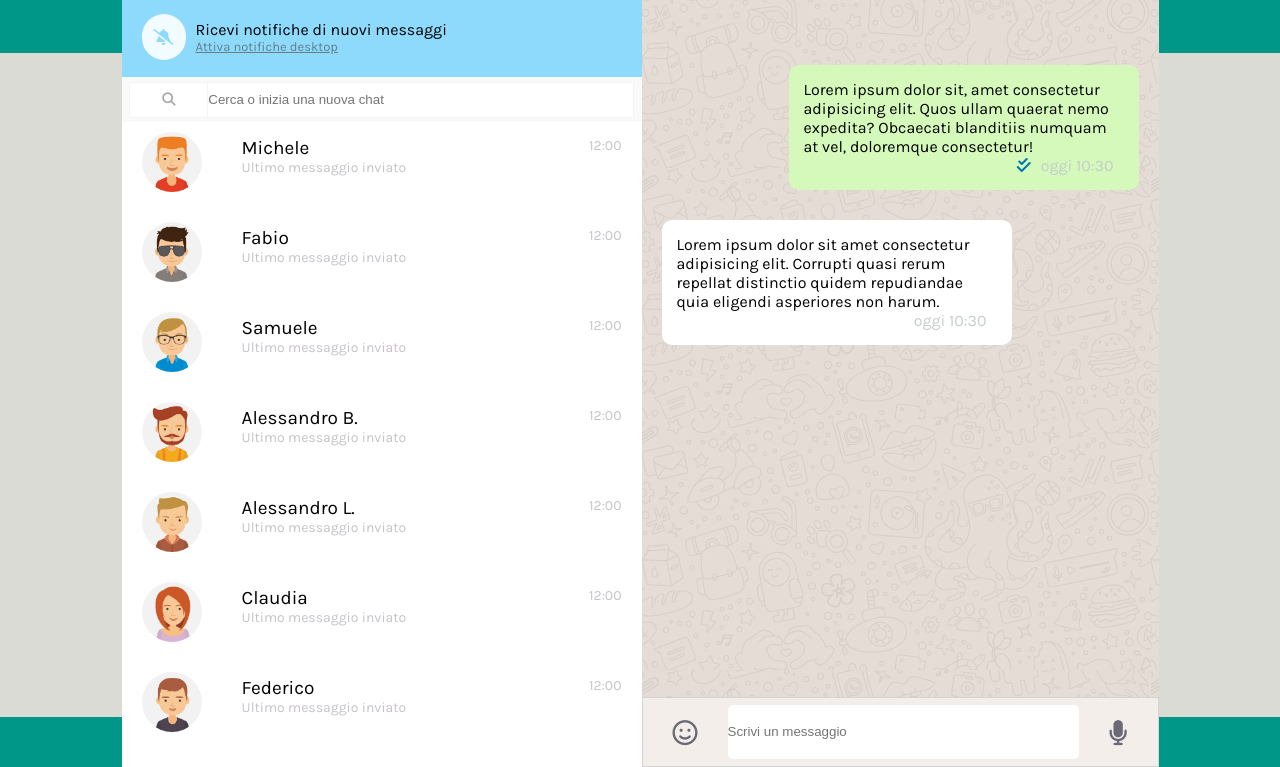
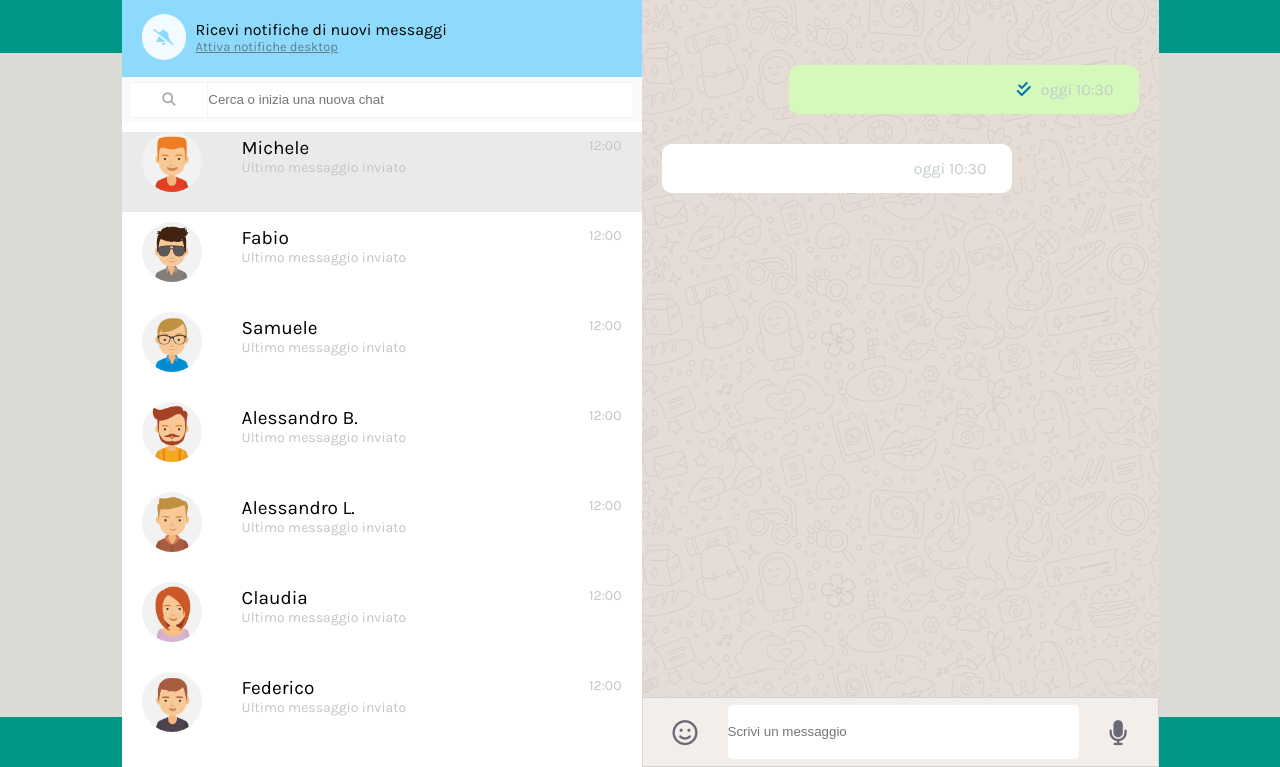
Before and after one commit to saragisondi/vue-boolzapp, a plain HTML site: page Milestone 2/index.html in a window 1280 px wide. Shown: the part 113-880 px from the top of the page. Drawn offline with nearby package versions, Linux system fonts and the light colour scheme.

Commit message:
add class active

```diff
--- a/Milestone 2/css/style.css
+++ b/Milestone 2/css/style.css
@@ -33,7 +33,9 @@
   min-width: 600px;
 }
 
-
+.active{
+  background-color:#E9EBEB ;
+}
 /*MAIN*/
 main {
   width: 85%;
--- a/Milestone 2/index.html
+++ b/Milestone 2/index.html
@@ -60,7 +60,7 @@
 
           <ul>
 
-            <li v-for="(contact, index) in contacts">
+            <li v-for="(contact, index) in contacts " :class="{'active' : index === 0}">
               <img :src="contact.avatar" alt="avatar">
               <div class="info">
                 <div class="row">
@@ -102,7 +102,7 @@
 
           <div class="container-sms-send">
             <div class="sms send">
-              Lorem ipsum dolor sit, amet consectetur adipisicing elit. Quos ullam quaerat nemo expedita? Obcaecati blanditiis numquam at vel, doloremque consectetur!
+              <span>{{myMessage}}</span>
               <div class="sms-info send">
                 <span><i class="fa-solid fa-check-double"></i></span>
                 <span>oggi 10:30</span>
@@ -112,8 +112,7 @@
 
           <div class="container-sms-received">
             <div class="sms received">
-                Lorem ipsum dolor sit amet consectetur adipisicing elit. Corrupti quasi rerum repellat distinctio quidem repudiandae quia eligendi asperiores non harum.
-
+              <span></span>
               <div class="sms-info">
                 <span>oggi 10:30</span>
               </div>
@@ -126,7 +125,8 @@
 
         <div class="input-area">
           <i class="fa-regular fa-face-smile"></i>
-          <input type="text" placeholder="Scrivi un messaggio">
+          <input @keyup.enter=""  v-model="myMessage" type="text" placeholder="Scrivi un messaggio">
+
           <i class="fa-solid fa-microphone"></i>
         </div>
       </div>
--- a/Milestone 2/js/script.js
+++ b/Milestone 2/js/script.js
@@ -101,9 +101,12 @@
           ]
         },
       ],
+      myMessage:"",
     }
   },
 
+methods:{
 
+}
 
 }).mount('#app')
```
Also changed, not shown: 1 other file.
